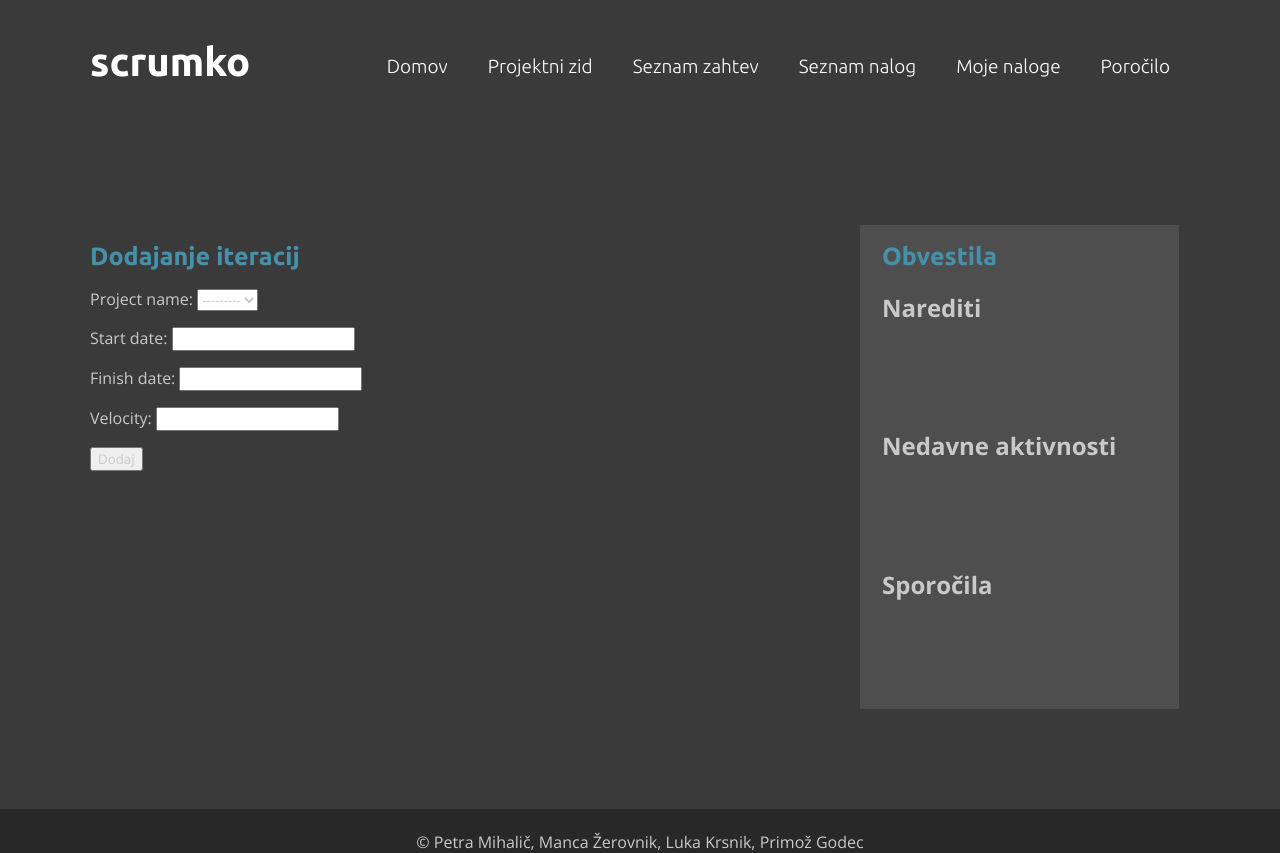
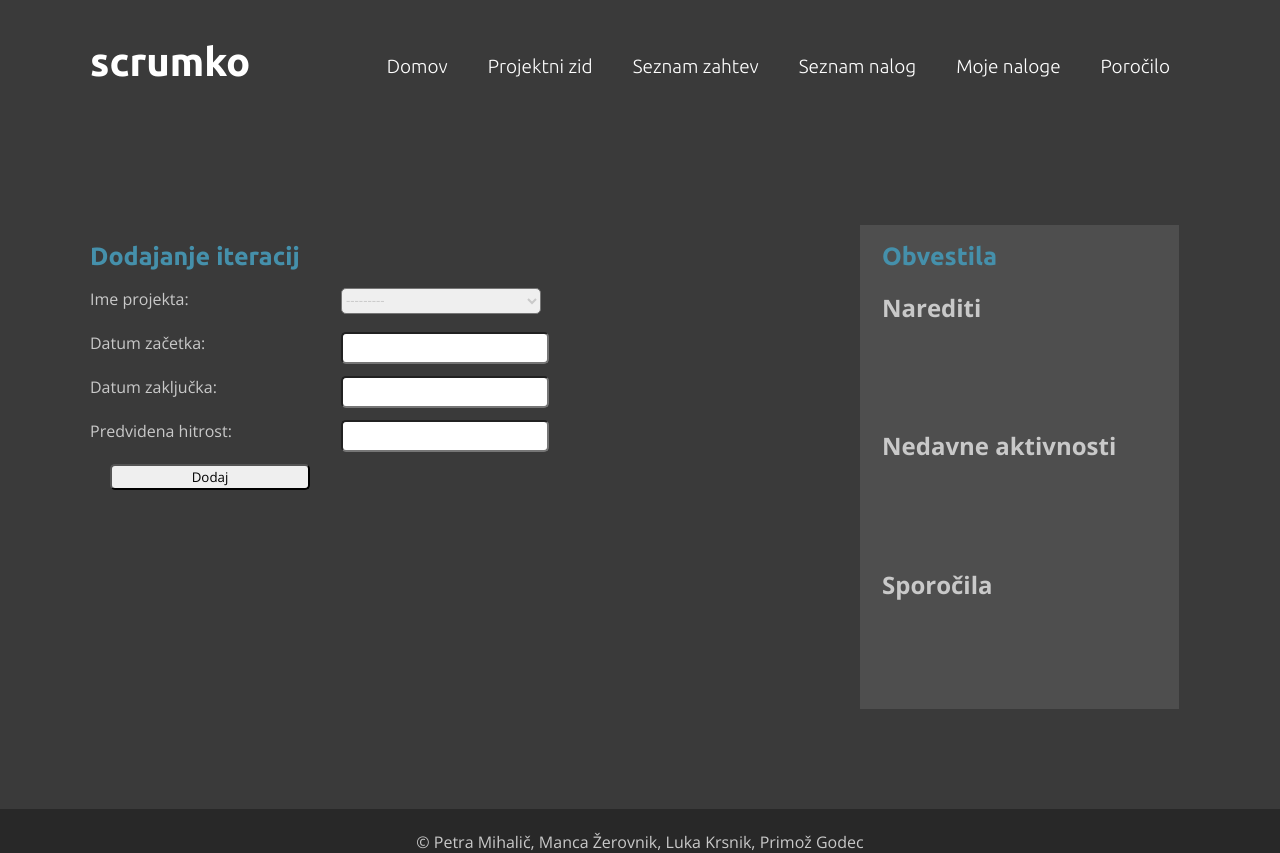
Before and after one commit to lkrsnik/scrum_app, a Django app: page /scrumko/sprintcreate/ in a window 1280 px wide. Shown: the part 53-906 px from the top of the page. Run offline with Django 3.2, Linux system fonts and the light colour scheme; the visitor is signed in with stand-in values (Sample User, id 1); data that the repository does not hold is empty.

Commit message:
designed sprint add form without validation

```diff
--- a/scrumko/forms.py
+++ b/scrumko/forms.py
@@ -1,8 +1,16 @@
+# -*- coding: utf-8 -*-
+
 from django import forms
 
 from scrumko.models import UserProfile, Sprint, Project
 from django.contrib.auth.models import User
 from django.contrib.auth.forms import UserCreationForm
+from django.template.defaultfilters import mark_safe
+
+my_default_errors = {
+    'required': 'This field is required',
+    'invalid': 'Enter a valid value'
+}
 
 class UserForm(forms.ModelForm):
     password = forms.CharField(widget=forms.PasswordInput())
@@ -17,8 +25,14 @@ class UserProfileForm(forms.ModelForm):
         fields = ('picture',)
 
 class SprintCreateForm(forms.ModelForm):
-    class Meta:
-        model = Sprint
+
+	project_name = forms.ModelChoiceField(queryset=Project.objects.all(), required=True, label = mark_safe('Ime projekta'), error_messages=my_default_errors)
+	start_date = forms.DateField(label = mark_safe(u'Datum začetka'), required=True, error_messages=my_default_errors)
+	finish_date = forms.DateField(label = mark_safe(u'Datum zaključka'))
+	velocity = forms.IntegerField(label = mark_safe(u'Predvidena hitrost'))
+
+	class Meta:
+		model = Sprint
 
 class ProjectCreateForm(forms.ModelForm):
 
--- a/scrumko/models.py
+++ b/scrumko/models.py
@@ -25,7 +25,7 @@ class Project(models.Model):
 
     # Override the __unicode__() method to return out something meaningful!
 	def __unicode__(self):
-		return self.project.project_name
+		return self.project_name
 
 
 
@@ -40,4 +40,4 @@ class Sprint(models.Model):
 	velocity = models.IntegerField(blank=False)
 
 	def __unicode__(self):
-		return self.sprint.project_name
+		return self.project_name
--- a/static/css/style.css
+++ b/static/css/style.css
@@ -17,6 +17,11 @@ h1
 	font-family: 'Ubuntu', sans-serif;
 	font-size: 25px;
 	color: #4590ab;
+}
+
+input
+{
+	color: black;
 }
 
 /* page */
@@ -287,3 +292,49 @@ h1
 	font-size: 30px;
 
 }
+
+/* style for div with information about succes adde something*/
+
+.succes
+{
+	margin: auto;
+	color: green;
+	background-color: #C6FCC0;
+	border: solid 1px;
+	border-color: green;
+	display: inline-block;
+
+	border-radius: 5px;
+	padding: 10px 30px 10px 30px;
+}
+
+.succes_hold
+{
+	text-align: center;
+}
+
+/* style for input fields on normal page */
+
+.mainwindow input, .mainwindow select
+{
+
+	width: 200px;
+	margin: 0 20px 0 20px;
+
+	border-radius: 5px;
+
+
+	height: 26px;
+}
+
+.mainwindow input[type="submit"]
+{
+
+
+}
+
+.fieldwrapper
+{
+	float: left;
+	width: 30%;
+}
--- a/templates/scrumko/sprintcreate.html
+++ b/templates/scrumko/sprintcreate.html
@@ -1,19 +1,44 @@
 {% extends 'scrumko/main.html' %}
 
 {% block body_block %}
+
+        {% if registered %}
+			<div class="succes_hold">
+				<div class="succes">
+					Uspešno si dodal novo iteracijo.
+				</div>
+			</div>
+			<br/>
+		{% endif %}
+
+
+
+
         <h1>Dodajanje iteracij</h1>
 
-        {% if registered %}
-			Uporabnik je bil <strong>uspešno  </strong>dodan.<br/>
-
-		{% endif %}
 
 
 			<form id="sprint_form" method="post" action="/scrumko/sprintcreate/"
 					enctype="multipart/form-data">
 
 				{% csrf_token %}
-				{{ sprint_form.as_p }}
+				{% for field in sprint_form.visible_fields %}
+					<div>
+						<div class="fieldwrapper">
+							{{ field.label_tag }}
+						</div>
+
+						<div class="fieldwrapper">
+							{{ field }}
+						</div>
+
+						<div class="fieldwrapper">
+							{{ field.errors }}
+						</div>
+					</div>
+					<br/>
+					<br/>
+				{% endfor %}
 
 
 				<!-- Provide a button to click to submit the form. -->
```
Also changed, not shown: 2 other files.
